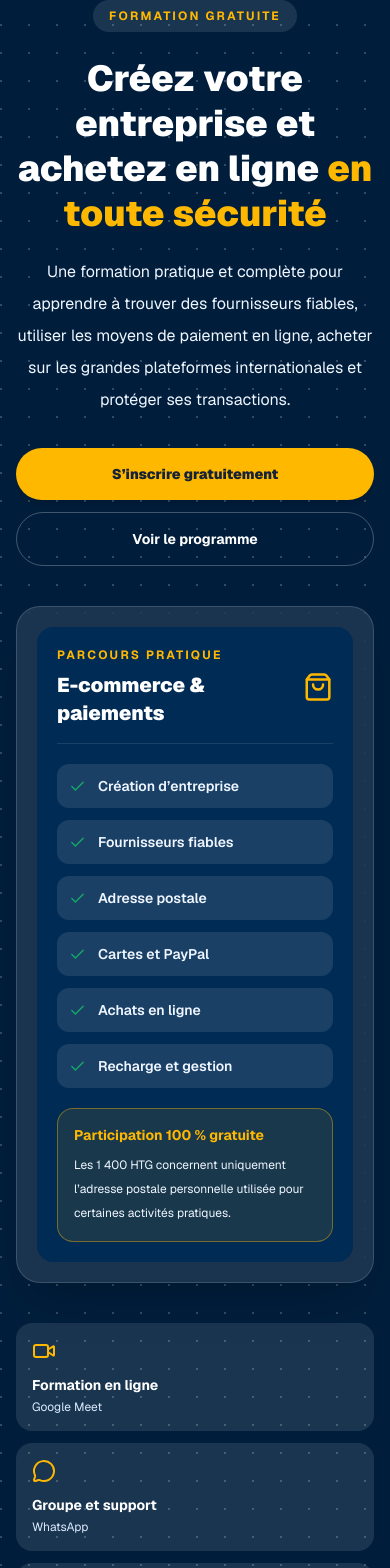
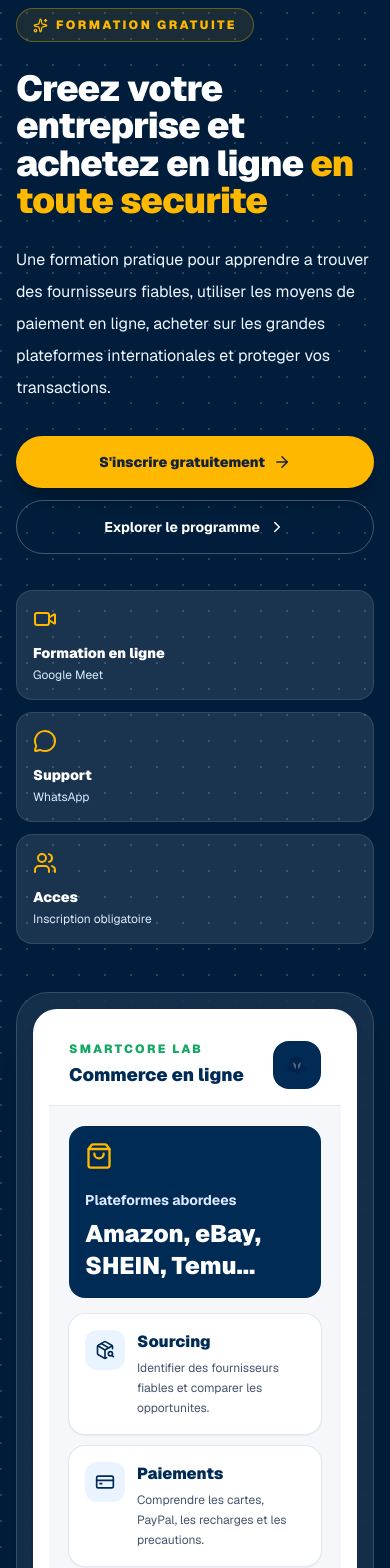
Before and after one commit to L09DP01/SmartcoreAca, a Next.js app: page / in a window 390 px wide. Shown: the part 144-1712 px from the top of the page. Built offline with nearby package versions, Linux system fonts and the light colour scheme; no server answers.

Commit message:
Redesign homepage with premium academic UI

```diff
--- a/src/components/home-page.tsx
+++ b/src/components/home-page.tsx
@@ -1,20 +1,29 @@
 import {
+  ArrowRight,
   BadgeCheck,
   BookOpen,
+  CalendarDays,
   Check,
+  ChevronRight,
+  CreditCard,
   Globe2,
   GraduationCap,
   Mail,
+  MapPin,
   MessageCircle,
+  PackageSearch,
+  ShieldCheck,
   ShoppingBag,
+  Sparkles,
   Users,
   Video,
 } from "lucide-react";
+import Image from "next/image";
 import Link from "next/link";
 import { brand, faqItems, modules } from "@/lib/config";
 
 const learnItems = [
-  "Création d’entreprise",
+  "Creation d'entreprise",
   "Fournisseurs fiables",
   "Adresse postale",
   "Cartes et PayPal",
@@ -25,167 +34,264 @@ const learnItems = [
 ];
 
 const benefits = [
-  "formation gratuite",
-  "contenu pratique",
-  "accompagnement",
-  "démonstrations en direct",
-  "exercices",
-  "accès aux supports pédagogiques",
+  ["Formation gratuite", "Un parcours ouvert aux jeunes entrepreneurs, sans frais de formation."],
+  ["Contenu pratique", "Des demonstrations, des choix concrets et des exercices applicables."],
+  ["Accompagnement", "Un suivi via WhatsApp pour rester informe et bien prepare."],
+  ["Securite des achats", "Des reflexes pour comparer, verifier et proteger vos transactions."],
+  ["Supports pedagogiques", "Des reperes clairs pour reviser les notions importantes."],
+  ["Approche entrepreneuriale", "Une base utile pour acheter, revendre ou structurer une activite."],
+];
+
+const flow = [
+  ["Inscription en ligne", "Remplissez le formulaire et validez vos informations."],
+  ["Confirmation par e-mail", "Recevez votre numero d'inscription et les liens importants."],
+  ["Groupe WhatsApp", "Suivez les annonces, les rappels et les consignes pratiques."],
+  ["Sessions Google Meet", "Participez aux cours en ligne et aux exercices guides."],
+];
+
+const featureCards = [
+  {
+    icon: PackageSearch,
+    title: "Sourcing",
+    text: "Identifier des fournisseurs fiables et comparer les opportunites.",
+  },
+  {
+    icon: CreditCard,
+    title: "Paiements",
+    text: "Comprendre les cartes, PayPal, les recharges et les precautions.",
+  },
+  {
+    icon: ShieldCheck,
+    title: "Protection",
+    text: "Verifier les vendeurs, les prix, les delais et les garanties.",
+  },
 ];
 
 export function HomePage() {
   return (
-    <>
-      <main id="accueil">
-        <section className="relative overflow-hidden bg-[#001E3C] pt-24 text-white">
-          <div className="absolute inset-0 opacity-20 [background-image:radial-gradient(circle_at_1px_1px,#ffffff_1px,transparent_0)] [background-size:28px_28px]" />
-          <div className="relative mx-auto max-w-7xl px-4 py-12 sm:px-6 lg:px-8 lg:py-16">
-            <div className="grid items-center gap-10 lg:grid-cols-[1fr_0.86fr]">
-              <div className="text-center lg:text-left">
-                <span className="inline-flex rounded-full bg-white/10 px-4 py-2 text-xs font-bold uppercase tracking-[0.18em] text-[#FFB800]">
-                  Formation gratuite
+    <main id="accueil" className="bg-white">
+      <section className="relative isolate overflow-hidden bg-[#001E3C] pt-24 text-white">
+        <div className="absolute inset-0 opacity-[0.16] [background-image:radial-gradient(circle_at_1px_1px,#ffffff_1px,transparent_0)] [background-size:26px_26px]" />
+        <div className="absolute inset-x-0 bottom-0 h-24 bg-gradient-to-t from-white to-transparent" />
+
+        <div className="relative mx-auto grid max-w-7xl gap-12 px-4 py-14 sm:px-6 lg:grid-cols-[1.02fr_0.98fr] lg:px-8 lg:py-20">
+          <div className="flex flex-col justify-center">
+            <span className="inline-flex w-fit items-center gap-2 rounded-full border border-[#FFB800]/35 bg-[#FFB800]/10 px-4 py-2 text-xs font-black uppercase tracking-[0.2em] text-[#FFB800]">
+              <Sparkles size={15} /> Formation gratuite
             </span>
-                <h1 className="mx-auto mt-6 max-w-3xl text-4xl font-black leading-tight sm:text-5xl lg:mx-0 lg:text-6xl">
-                  Créez votre entreprise et achetez en ligne{" "}
-                  <span className="text-[#FFB800]">en toute sécurité</span>
+
+            <h1 className="mt-7 max-w-4xl text-4xl font-black leading-[1.04] tracking-tight sm:text-5xl lg:text-6xl">
+              Creez votre entreprise et achetez en ligne{" "}
+              <span className="text-[#FFB800]">en toute securite</span>
             </h1>
-                <p className="mx-auto mt-5 max-w-2xl text-base leading-8 text-blue-50 sm:text-lg lg:mx-0">
-                  Une formation pratique et complète pour apprendre à trouver des fournisseurs fiables, utiliser les
-                  moyens de paiement en ligne, acheter sur les grandes plateformes internationales et protéger ses
-                  transactions.
+
+            <p className="mt-6 max-w-2xl text-base leading-8 text-blue-50 sm:text-lg">
+              Une formation pratique pour apprendre a trouver des fournisseurs fiables, utiliser les moyens de paiement
+              en ligne, acheter sur les grandes plateformes internationales et proteger vos transactions.
             </p>
 
-                <div className="mt-8 flex flex-col gap-3 sm:flex-row sm:justify-center lg:justify-start">
+            <div className="mt-8 flex flex-col gap-3 sm:flex-row">
               <Link
                 href="/inscription"
-                    className="inline-flex items-center justify-center rounded-full bg-[#FFB800] px-6 py-4 text-sm font-black text-[#152238] shadow-lg shadow-black/10 transition hover:-translate-y-0.5 hover:bg-[#f0ac00]"
+                className="inline-flex items-center justify-center gap-2 rounded-full bg-[#FFB800] px-6 py-4 text-sm font-black text-[#152238] shadow-xl shadow-black/20 transition hover:-translate-y-0.5 hover:bg-[#f0ac00]"
               >
-                    S’inscrire gratuitement
+                S&apos;inscrire gratuitement <ArrowRight size={18} />
               </Link>
               <Link
                 href="#programme"
-                    className="inline-flex items-center justify-center rounded-full border border-white/25 px-6 py-4 text-sm font-bold text-white transition hover:bg-white/10"
+                className="inline-flex items-center justify-center gap-2 rounded-full border border-white/25 px-6 py-4 text-sm font-bold text-white transition hover:bg-white/10"
               >
-                    Voir le programme
+                Explorer le programme <ChevronRight size={18} />
               </Link>
+            </div>
+
+            <div className="mt-9 grid gap-3 sm:grid-cols-3">
+              <HeroPill icon={<Video />} title="Formation en ligne" text="Google Meet" />
+              <HeroPill icon={<MessageCircle />} title="Support" text="WhatsApp" />
+              <HeroPill icon={<Users />} title="Acces" text="Inscription obligatoire" />
             </div>
           </div>
 
-              <div className="relative mx-auto w-full max-w-lg lg:max-w-none">
-                <div className="rounded-3xl border border-white/15 bg-white/10 p-5 shadow-2xl shadow-black/20 backdrop-blur">
-                  <div className="rounded-2xl bg-[#002B55] p-5">
-                    <div className="flex items-center justify-between gap-4 border-b border-white/10 pb-4">
+          <div className="relative">
+            <div className="absolute -right-12 top-8 hidden h-56 w-56 rounded-full border border-[#FFB800]/20 lg:block" />
+            <div className="relative rounded-[2rem] border border-white/15 bg-white/[0.08] p-4 shadow-2xl shadow-black/25 backdrop-blur">
+              <div className="rounded-[1.5rem] bg-white p-4 text-[#152238] shadow-xl">
+                <div className="overflow-hidden rounded-2xl bg-[#F5F7FA]">
+                  <div className="flex items-center justify-between border-b border-slate-200 bg-white px-5 py-4">
                     <div>
-                        <p className="text-xs font-bold uppercase tracking-[0.18em] text-[#FFB800]">
-                          Parcours pratique
-                        </p>
-                        <p className="mt-2 text-xl font-black">E-commerce & paiements</p>
+                      <p className="text-xs font-black uppercase tracking-[0.18em] text-[#16A765]">Smartcore Lab</p>
+                      <p className="mt-1 text-lg font-black text-[#002B55]">Commerce en ligne</p>
                     </div>
-                      <ShoppingBag className="text-[#FFB800]" size={34} />
+                    <div className="flex h-12 w-12 items-center justify-center rounded-2xl bg-[#002B55]">
+                      <Image src="/brand/icon.png" alt="" width={34} height={34} className="h-8 w-8 object-contain" />
                     </div>
-                    <div className="mt-5 grid gap-3 sm:grid-cols-2">
-                      {learnItems.slice(0, 6).map((item) => (
-                        <div
-                          key={item}
-                          className="flex items-center gap-3 rounded-xl bg-white/10 px-3 py-3 text-sm font-semibold text-blue-50"
-                        >
-                          <Check className="shrink-0 text-[#16A765]" size={17} /> {item}
                   </div>
-                      ))}
+
+                  <div className="grid gap-4 p-5 sm:grid-cols-[0.9fr_1.1fr]">
+                    <div className="rounded-2xl bg-[#002B55] p-4 text-white">
+                      <ShoppingBag className="text-[#FFB800]" size={28} />
+                      <p className="mt-5 text-sm font-bold text-blue-100">Plateformes abordees</p>
+                      <p className="mt-2 text-2xl font-black">Amazon, eBay, SHEIN, Temu...</p>
                     </div>
-                    <div className="mt-5 rounded-2xl border border-[#FFB800]/40 bg-[#FFB800]/10 p-4">
-                      <p className="text-sm font-bold text-[#FFB800]">Participation 100 % gratuite</p>
-                      <p className="mt-2 text-xs leading-6 text-blue-50">
-                        Les 1 400 HTG concernent uniquement l’adresse postale personnelle utilisée pour certaines
-                        activités pratiques.
+                    <div className="space-y-3">
+                      {featureCards.map((card) => {
+                        const Icon = card.icon;
+                        return (
+                          <div key={card.title} className="rounded-2xl bg-white p-4 shadow-sm ring-1 ring-slate-200">
+                            <div className="flex gap-3">
+                              <div className="flex h-10 w-10 shrink-0 items-center justify-center rounded-xl bg-[#EAF4FF] text-[#002B55]">
+                                <Icon size={20} />
+                              </div>
+                              <div>
+                                <p className="font-black text-[#002B55]">{card.title}</p>
+                                <p className="mt-1 text-xs leading-5 text-slate-600">{card.text}</p>
+                              </div>
+                            </div>
+                          </div>
+                        );
+                      })}
+                    </div>
+                  </div>
+
+                  <div className="border-t border-slate-200 bg-white p-5">
+                    <p className="text-sm font-black text-[#002B55]">Participation 100 % gratuite</p>
+                    <p className="mt-2 text-sm leading-6 text-slate-700">
+                      Prevoir uniquement 1 400 HTG pour l&apos;acquisition de votre adresse postale personnelle utilisee pour
+                      la carte et les activites pratiques. Ce ne sont pas des frais de formation.
                     </p>
                   </div>
                 </div>
               </div>
             </div>
           </div>
+        </div>
+      </section>
 
-            <div className="mt-10 grid gap-3 sm:grid-cols-3">
-              <HeroPill icon={<Video />} title="Formation en ligne" text="Google Meet" />
-              <HeroPill icon={<MessageCircle />} title="Groupe et support" text="WhatsApp" />
-              <HeroPill icon={<Users />} title="Places limitées" text="Inscription obligatoire" />
+      <section className="bg-white py-14">
+        <div className="mx-auto max-w-7xl px-4 sm:px-6 lg:px-8">
+          <div className="grid gap-3 sm:grid-cols-2 lg:grid-cols-4">
+            {["Formation 100 % gratuite", "Sessions en ligne", "Accompagnement WhatsApp", "Exercices pratiques"].map(
+              (item) => (
+                <div key={item} className="rounded-2xl border border-slate-200 bg-white p-5 shadow-sm">
+                  <Check className="text-[#16A765]" size={22} />
+                  <p className="mt-4 font-black text-[#002B55]">{item}</p>
+                </div>
+              ),
+            )}
           </div>
         </div>
       </section>
 
-        <section id="apropos" className="bg-white py-20">
-          <div className="mx-auto max-w-7xl px-4 sm:px-6 lg:px-8">
-            <div className="grid gap-10 lg:grid-cols-[0.9fr_1.1fr] lg:items-center">
+      <section id="apropos" className="bg-[#F5F7FA] py-20">
+        <div className="mx-auto grid max-w-7xl gap-10 px-4 sm:px-6 lg:grid-cols-[0.9fr_1.1fr] lg:px-8">
           <div>
-                <p className="text-sm font-bold uppercase tracking-wide text-[#16A765]">À propos de la formation</p>
-                <h2 className="mt-3 text-3xl font-black text-[#002B55] sm:text-4xl">
-                  Une base pratique pour entreprendre et acheter avec méthode.
+            <p className="text-sm font-black uppercase tracking-wide text-[#16A765]">A propos de la formation</p>
+            <h2 className="mt-3 text-3xl font-black tracking-tight text-[#002B55] sm:text-4xl">
+              Un parcours clair pour comprendre, comparer et acheter avec methode.
             </h2>
           </div>
-              <p className="text-base leading-8 text-slate-700">
-                Smartcore Académique propose une formation pratique pour aider les participants à comprendre le commerce
-                électronique, les fournisseurs, les paiements et la sécurité des achats. Le parcours met l’accent sur les
-                démonstrations, les décisions concrètes et la protection des transactions.
+          <div className="space-y-5 text-base leading-8 text-slate-700">
+            <p>
+              Smartcore Academique aide les participants a comprendre les bases du commerce electronique, la recherche
+              de fournisseurs, les moyens de paiement et les reflexes de securite indispensables avant d&apos;acheter en
+              ligne.
+            </p>
+            <p>
+              La formation met l&apos;accent sur des demonstrations, des decisions concretes et une progression accessible
+              aux personnes qui veulent entreprendre, acheter pour elles-memes ou developper une activite.
             </p>
           </div>
         </div>
       </section>
 
-        <section id="programme" className="bg-[#F5F7FA] py-20">
-          <SectionTitle eyebrow="Programme" title="Neuf modules structurés pour passer de l’idée à la pratique." />
+      <section className="bg-white py-20">
+        <SectionTitle eyebrow="Ce que vous allez apprendre" title="Les competences essentielles pour passer a l'action." />
+        <div className="mx-auto mt-10 grid max-w-7xl gap-3 px-4 sm:grid-cols-2 sm:px-6 lg:grid-cols-4 lg:px-8">
+          {learnItems.map((item) => (
+            <div key={item} className="flex items-center gap-3 rounded-2xl border border-slate-200 bg-white p-4 shadow-sm">
+              <div className="flex h-8 w-8 shrink-0 items-center justify-center rounded-full bg-[#16A765]/10 text-[#16A765]">
+                <Check size={18} />
+              </div>
+              <p className="font-bold text-[#152238]">{item}</p>
+            </div>
+          ))}
+        </div>
+      </section>
+
+      <section id="programme" className="bg-[#001E3C] py-20 text-white">
+        <SectionTitle
+          eyebrow="Programme"
+          title="Neuf modules structures pour construire une base solide."
+          dark
+        />
         <div className="mx-auto mt-10 grid max-w-7xl gap-4 px-4 sm:grid-cols-2 sm:px-6 lg:grid-cols-3 lg:px-8">
           {modules.map((module, index) => (
-              <article key={module} className="rounded-2xl bg-white p-6 shadow-sm ring-1 ring-slate-200">
-                <div className="mb-5 inline-flex h-11 w-11 items-center justify-center rounded-xl bg-[#EAF4FF] text-[#002B55]">
+            <article key={module} className="rounded-2xl border border-white/10 bg-white/[0.07] p-6 shadow-sm">
+              <div className="mb-5 flex h-11 w-11 items-center justify-center rounded-xl bg-[#FFB800] text-[#152238]">
                 <BookOpen size={22} />
               </div>
-                <h3 className="text-lg font-bold text-[#002B55]">Module {index + 1}</h3>
-                <p className="mt-2 text-sm leading-6 text-slate-700">{module}</p>
+              <p className="text-xs font-black uppercase tracking-[0.18em] text-blue-100">Module {index + 1}</p>
+              <h3 className="mt-2 text-lg font-black text-white">{module}</h3>
             </article>
           ))}
         </div>
       </section>
 
       <section className="bg-white py-20">
-          <SectionTitle eyebrow="Déroulement" title="Un parcours simple, accompagné et organisé." />
-          <div className="mx-auto mt-10 grid max-w-7xl gap-4 px-4 sm:grid-cols-2 sm:px-6 lg:grid-cols-4 lg:px-8">
-            {[
-              ["Inscription en ligne", "Complétez le formulaire et validez vos informations."],
-              ["Confirmation par e-mail", "Recevez votre numéro et les premières consignes."],
-              ["Ajout au groupe WhatsApp", "Suivez les annonces et l’accompagnement."],
-              ["Cours sur Google Meet", "Participez aux séances et aux exercices pratiques."],
-            ].map(([title, text], index) => (
-              <article key={title} className="rounded-2xl border border-slate-200 p-6">
-                <div className="mb-5 flex h-10 w-10 items-center justify-center rounded-full bg-[#002B55] text-sm font-black text-white">
+        <SectionTitle eyebrow="Deroulement" title="Une experience simple, guidee et organisee." />
+        <div className="mx-auto mt-12 max-w-6xl px-4 sm:px-6 lg:px-8">
+          <div className="grid gap-4 lg:grid-cols-4">
+            {flow.map(([title, text], index) => (
+              <article key={title} className="relative rounded-2xl border border-slate-200 bg-white p-6 shadow-sm">
+                <div className="mb-6 flex h-11 w-11 items-center justify-center rounded-full bg-[#002B55] text-sm font-black text-white">
                   {index + 1}
                 </div>
-                <h3 className="font-bold text-[#002B55]">{title}</h3>
-                <p className="mt-2 text-sm leading-6 text-slate-600">{text}</p>
+                <h3 className="font-black text-[#002B55]">{title}</h3>
+                <p className="mt-3 text-sm leading-6 text-slate-600">{text}</p>
+              </article>
+            ))}
+          </div>
+        </div>
+      </section>
+
+      <section id="avantages" className="bg-[#EAF4FF] py-20">
+        <SectionTitle eyebrow="Pourquoi participer ?" title="Un cadre gratuit, pratique et rassurant." />
+        <div className="mx-auto mt-10 grid max-w-7xl gap-4 px-4 sm:grid-cols-2 sm:px-6 lg:grid-cols-3 lg:px-8">
+          {benefits.map(([title, text]) => (
+            <article key={title} className="rounded-2xl bg-white p-6 shadow-sm ring-1 ring-slate-200">
+              <BadgeCheck className="text-[#16A765]" size={26} />
+              <h3 className="mt-5 text-lg font-black text-[#002B55]">{title}</h3>
+              <p className="mt-2 text-sm leading-6 text-slate-700">{text}</p>
             </article>
           ))}
         </div>
       </section>
 
-        <section id="avantages" className="bg-[#EAF4FF] py-20">
-          <SectionTitle eyebrow="Pourquoi participer ?" title="Une formation accessible, concrète et orientée action." />
-          <div className="mx-auto mt-10 grid max-w-7xl gap-4 px-4 sm:grid-cols-2 sm:px-6 lg:grid-cols-3 lg:px-8">
-            {benefits.map((benefit) => (
-              <div
-                key={benefit}
-                className="flex items-center gap-3 rounded-2xl bg-white p-5 font-semibold text-[#152238] shadow-sm"
-              >
-                <BadgeCheck className="text-[#16A765]" /> {benefit}
+      <section className="bg-white py-20">
+        <div className="mx-auto grid max-w-7xl gap-8 px-4 sm:px-6 lg:grid-cols-[0.95fr_1.05fr] lg:px-8">
+          <div className="rounded-[2rem] bg-[#002B55] p-8 text-white shadow-xl shadow-slate-900/10">
+            <p className="text-sm font-black uppercase tracking-wide text-[#FFB800]">Participation</p>
+            <h2 className="mt-3 text-3xl font-black tracking-tight sm:text-4xl">La formation reste gratuite.</h2>
+            <p className="mt-5 text-sm leading-7 text-blue-50">
+              Les 1 400 HTG concernent uniquement l&apos;adresse postale personnelle utilisee dans le cadre de la creation de
+              la carte et de certaines activites pratiques. Cette somme ne represente pas des frais de formation.
+            </p>
           </div>
-            ))}
+          <div className="grid gap-4 sm:grid-cols-2">
+            <InfoTile icon={<CalendarDays />} title="Calendrier" text="Les seances et les liens sont communiques apres inscription." />
+            <InfoTile icon={<Video />} title="Google Meet" text="Les sessions se deroulent en ligne avec demonstrations." />
+            <InfoTile icon={<MessageCircle />} title="WhatsApp" text="Le groupe sert aux annonces et au suivi." />
+            <InfoTile icon={<MapPin />} title="Adresse postale" text="Elle sert aux exercices lies a la carte et aux achats." />
+          </div>
         </div>
       </section>
 
-        <section id="faq" className="bg-white py-20">
-          <SectionTitle eyebrow="FAQ" title="Réponses aux questions fréquentes." />
+      <section id="faq" className="bg-[#F5F7FA] py-20">
+        <SectionTitle eyebrow="FAQ" title="Reponses aux questions frequentes." />
         <div className="mx-auto mt-10 grid max-w-4xl gap-4 px-4 sm:px-6 lg:px-8">
           {faqItems.map((item) => (
-              <details key={item.question} className="group rounded-2xl border border-slate-200 p-5">
-                <summary className="cursor-pointer list-none text-base font-bold text-[#002B55]">
+            <details key={item.question} className="group rounded-2xl border border-slate-200 bg-white p-5 shadow-sm">
+              <summary className="cursor-pointer list-none text-base font-black text-[#002B55]">
                 {item.question}
               </summary>
               <p className="mt-3 text-sm leading-7 text-slate-700">{item.answer}</p>
@@ -195,10 +301,10 @@ export function HomePage() {
       </section>
 
       <section id="contact" className="bg-[#001E3C] py-20 text-white">
-          <div className="mx-auto grid max-w-7xl gap-8 px-4 sm:px-6 lg:grid-cols-2 lg:px-8">
+        <div className="mx-auto grid max-w-7xl gap-8 px-4 sm:px-6 lg:grid-cols-[0.9fr_1.1fr] lg:px-8">
           <div>
-              <p className="text-sm font-bold uppercase tracking-wide text-[#FFB800]">Contact</p>
-              <h2 className="mt-3 text-3xl font-black sm:text-4xl">Besoin d’une précision ?</h2>
+            <p className="text-sm font-black uppercase tracking-wide text-[#FFB800]">Contact</p>
+            <h2 className="mt-3 text-3xl font-black sm:text-4xl">Besoin d&apos;une precision ?</h2>
             <p className="mt-4 max-w-xl text-blue-100">{brand.supportHours}</p>
           </div>
           <div className="grid gap-3 sm:grid-cols-2">
@@ -211,25 +317,40 @@ export function HomePage() {
         </div>
       </section>
     </main>
-    </>
   );
 }
 
 function HeroPill({ icon, title, text }: { icon: React.ReactNode; title: string; text: string }) {
   return (
-    <div className="rounded-2xl bg-white/10 p-4">
+    <div className="rounded-2xl border border-white/10 bg-white/10 p-4">
       <div className="mb-3 text-[#FFB800]">{icon}</div>
-      <p className="text-sm font-bold">{title}</p>
+      <p className="text-sm font-black">{title}</p>
       <p className="mt-1 text-xs text-blue-100">{text}</p>
     </div>
   );
 }
 
-function SectionTitle({ eyebrow, title }: { eyebrow: string; title: string }) {
+function InfoTile({ icon, title, text }: { icon: React.ReactNode; title: string; text: string }) {
+  return (
+    <div className="rounded-2xl border border-slate-200 bg-white p-6 shadow-sm">
+      <div className="mb-5 flex h-11 w-11 items-center justify-center rounded-xl bg-[#EAF4FF] text-[#002B55]">
+        {icon}
+      </div>
+      <h3 className="font-black text-[#002B55]">{title}</h3>
+      <p className="mt-2 text-sm leading-6 text-slate-700">{text}</p>
+    </div>
+  );
+}
+
+function SectionTitle({ eyebrow, title, dark = false }: { eyebrow: string; title: string; dark?: boolean }) {
   return (
     <div className="mx-auto max-w-3xl px-4 text-center sm:px-6 lg:px-8">
-      <p className="text-sm font-bold uppercase tracking-wide text-[#16A765]">{eyebrow}</p>
-      <h2 className="mt-3 text-3xl font-black text-[#002B55] sm:text-4xl">{title}</h2>
+      <p className={`text-sm font-black uppercase tracking-wide ${dark ? "text-[#FFB800]" : "text-[#16A765]"}`}>
+        {eyebrow}
+      </p>
+      <h2 className={`mt-3 text-3xl font-black tracking-tight sm:text-4xl ${dark ? "text-white" : "text-[#002B55]"}`}>
+        {title}
+      </h2>
     </div>
   );
 }
```
Also changed, not shown: src/app/api/registrations/[id]/pdf/route.ts (renamed from src/app/api/registrations/[registrationNumber]/pdf/route.ts, +2 -5 lines). Lines whose indentation alone changed are shown as unchanged.
